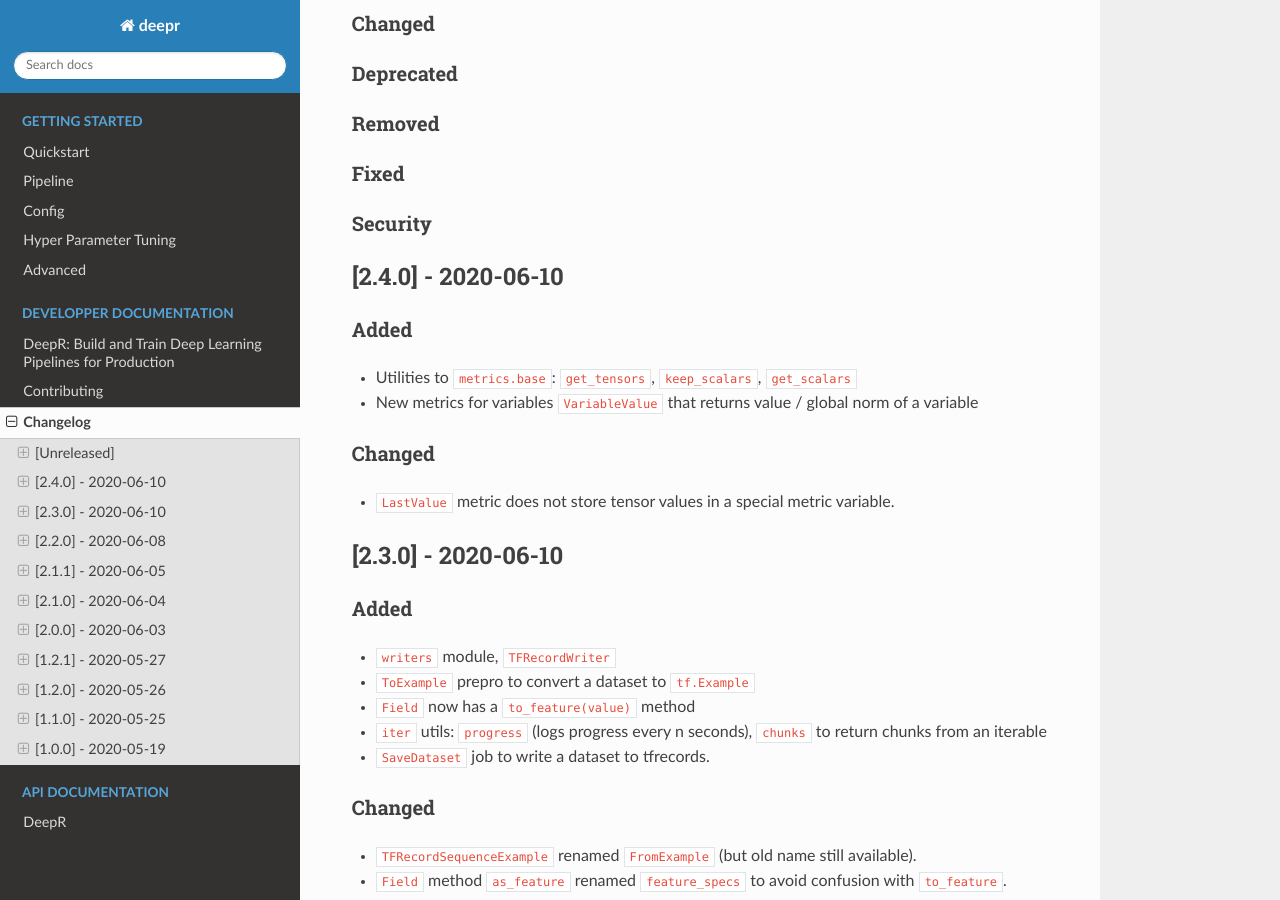
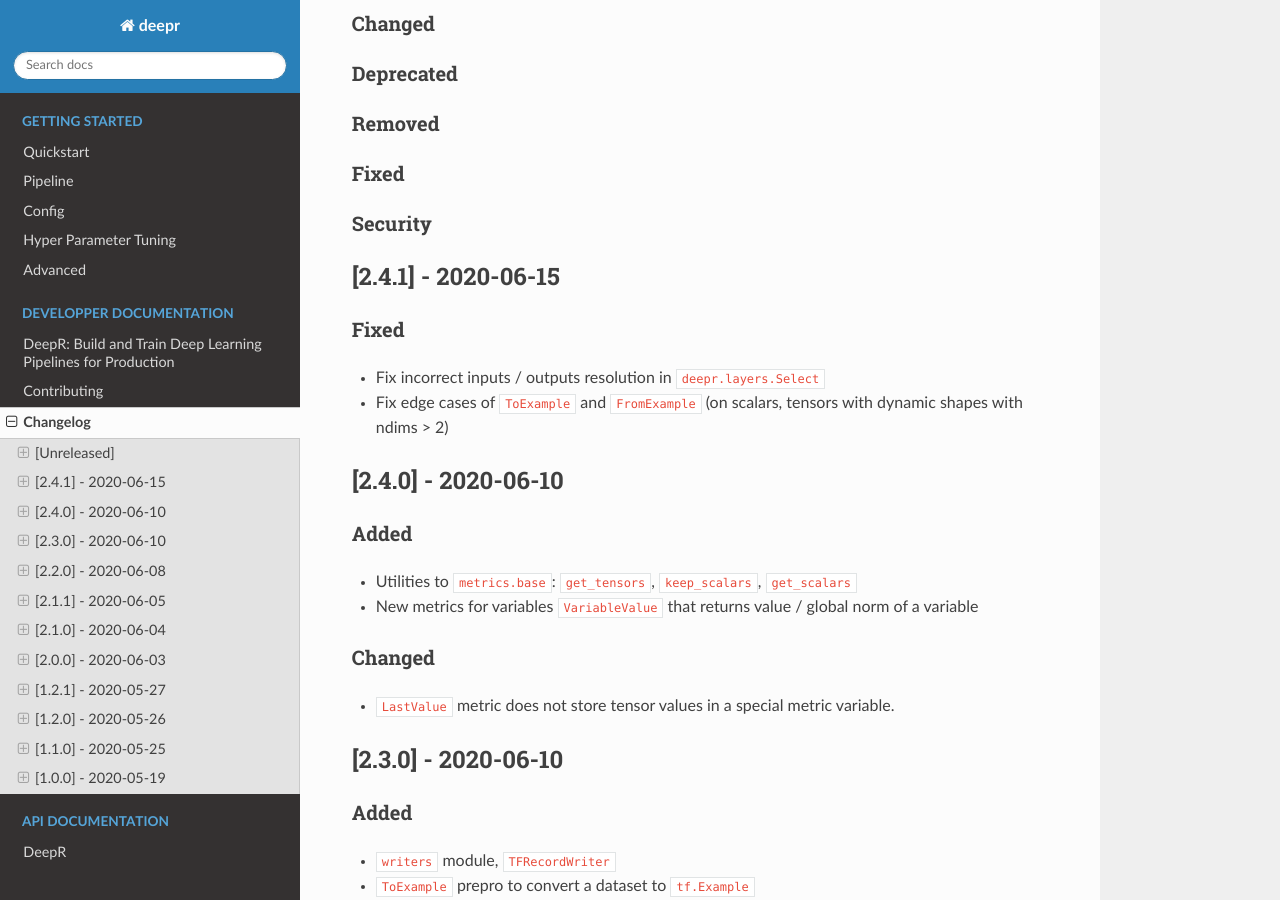
Before and after one commit to criteo/deepr, a Sphinx documentation site: the page built from docs/CHANGELOG.rst, in a window 1280 px wide and 900 px high, scrolled down 352 px. Built offline with Sphinx 7.4.7 and the Read the Docs theme 2.0.0, drawn with Linux system fonts in a browser that asks for light colours; pages that are not in the unit, such as notebooks, are missing from menus.

Commit message:
Release 2.4.1

```diff
--- a/deepr/version.py
+++ b/deepr/version.py
@@ -1,4 +1,4 @@
 # pylint: disable=all
 
-__version__ = "2.4.0"
+__version__ = "2.4.1"
 __author__ = "Criteo"
--- a/docs/CHANGELOG.rst
+++ b/docs/CHANGELOG.rst
@@ -22,6 +22,16 @@ Fixed
 ~~~~~
 Security
 ~~~~~~~~
+
+
+[2.4.1] - 2020-06-15
+--------------------
+
+Fixed
+~~~~~
+- Fix incorrect inputs / outputs resolution in ``deepr.layers.Select``
+- Fix edge cases of ``ToExample`` and ``FromExample`` (on scalars, tensors with dynamic shapes with ndims > 2)
+
 
 [2.4.0] - 2020-06-10
 --------------------
--- a/docs/conf.py
+++ b/docs/conf.py
@@ -23,7 +23,7 @@ copyright = "2020, Criteo"
 author = "Criteo"
 
 # The full version, including alpha/beta/rc tags
-release = "2.1.1"
+release = "2.4.1"
 
 
 # -- General configuration ---------------------------------------------------
```
